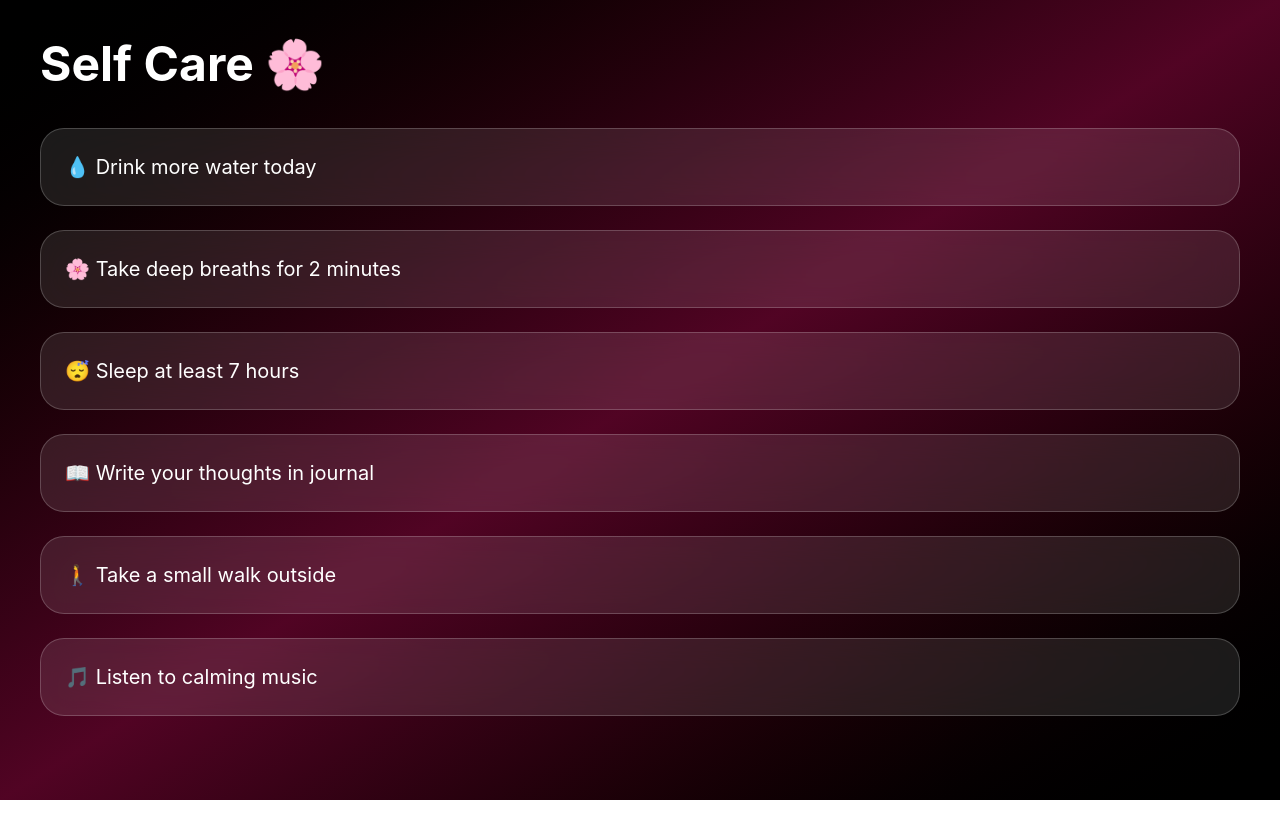
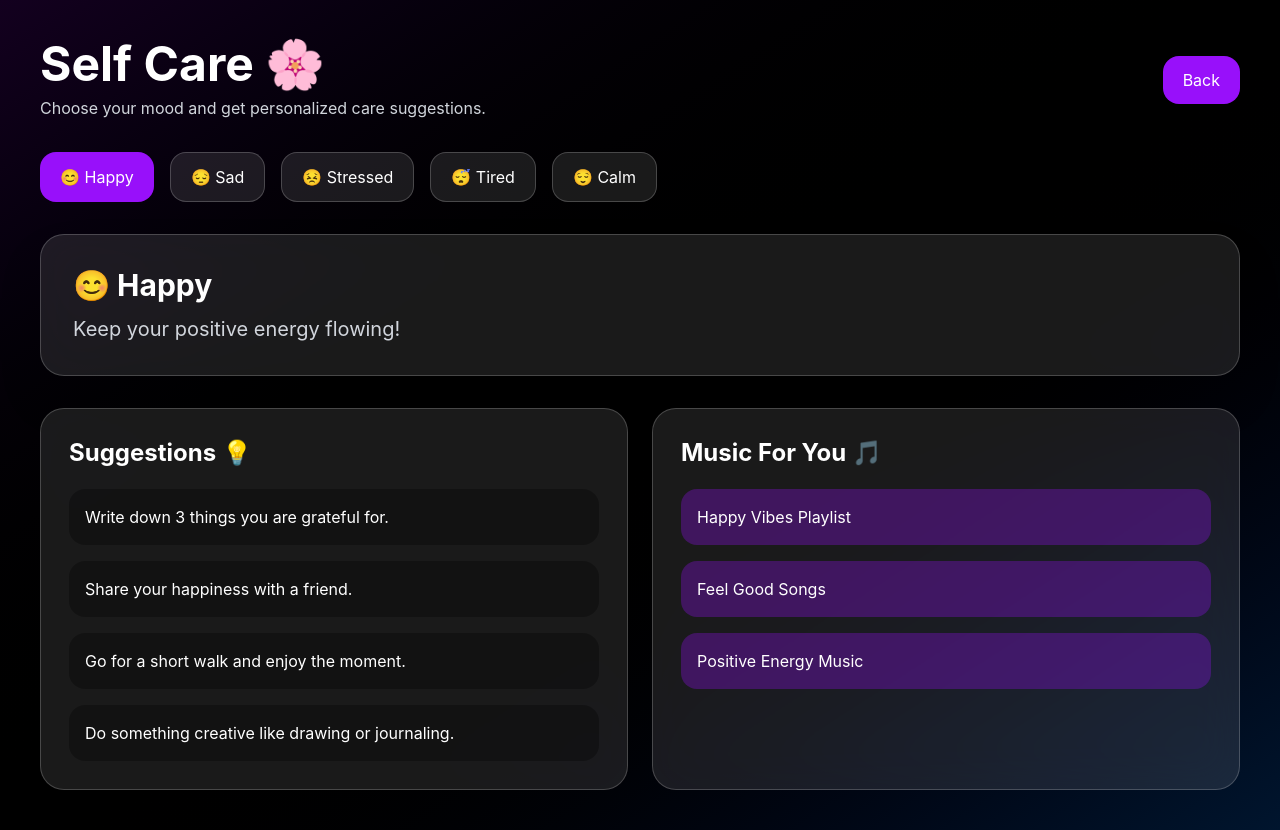
Before and after one commit to bhoomikashanbhag/auramind, a React (Vite) app: page /selfcare in a window 1280 px wide. Before the commit the page ends 800 px from the top, so only its background shows below. Built offline with nearby package versions, Linux system fonts and the light colour scheme.

Commit message:
Improve journal with AI reflection

```diff
--- a/src/pages/Journal.jsx
+++ b/src/pages/Journal.jsx
@@ -1,89 +1,189 @@
 import { useState } from "react"
 import { db } from "../firebase"
 import { addDoc, collection } from "firebase/firestore"
+import axios from "axios"
 
-function Journal() {
-    <a
-  href="/dashboard"
-  className="inline-block mb-6 bg-purple-600 hover:bg-purple-700 px-5 py-3 rounded-2xl"
->
-  ← Back to Dashboard
-</a>
+export default function Journal() {
+  const [text, setText] = useState("")
+  const [mood, setMood] = useState("😊 Happy")
+  const [entries, setEntries] = useState([])
+  const [reflection, setReflection] = useState("")
+  const [loading, setLoading] = useState(false)
 
-  const [text, setText] = useState("")
-  const [savedText, setSavedText] = useState([])
+  const moods = ["😊 Happy", "😌 Calm", "😔 Sad", "😣 Stressed", "😴 Tired"]
+
+  const quote = "Your feelings are valid. Take one gentle step at a time 💜"
 
   const saveJournal = async () => {
+    if (text.trim() === "") {
+      alert("Please write something first")
+      return
+    }
 
-  if (text.trim() === "") return
+    const newEntry = {
+      text,
+      mood,
+      date: new Date().toLocaleString()
+    }
 
     try {
+      await addDoc(collection(db, "journals"), {
+        ...newEntry,
+        createdAt: new Date()
+      })
 
-    await addDoc(
-      collection(db, "journals"),
+      setEntries([newEntry, ...entries])
+      setText("")
+      alert("Journal saved ✅")
+    } catch (error) {
+      console.log(error)
+      alert("Error saving journal")
+    }
+  }
+
+  const getAIReflection = async () => {
+    if (text.trim() === "") {
+      alert("Write your journal first")
+      return
+    }
+
+    setLoading(true)
+
+    try {
+      const response = await axios.post(
+        "https://openrouter.ai/api/v1/chat/completions",
         {
-        text: text,
-        createdAt: new Date()
+          model: "openai/gpt-3.5-turbo",
+          messages: [
+            {
+              role: "system",
+              content:
+                "You are AuraMind, a kind AI wellness journal assistant. Give a short supportive reflection, one practical suggestion, and one positive affirmation. Keep it gentle and simple."
+            },
+            {
+              role: "user",
+              content: `Mood: ${mood}. Journal: ${text}`
+            }
+          ]
+        },
+        {
+          headers: {
+            Authorization: `Bearer ${import.meta.env.VITE_OPENROUTER_KEY}`,
+            "Content-Type": "application/json"
+          }
         }
       )
 
-    setSavedText([...savedText, text])
-
-    setText("")
-
-    alert("Journal Saved ✅")
-
+      setReflection(response.data.choices[0].message.content)
     } catch (error) {
-
-    alert("Error saving journal ❌")
-
+      console.log(error)
+      alert(
+        error.response?.data?.error?.message ||
+          "AI reflection failed"
+      )
     }
 
+    setLoading(false)
   }
 
   return (
-    <div className="min-h-screen bg-gradient-to-br from-[#14001f] via-black to-[#001233] text-white p-8">
+    <div className="min-h-screen bg-gradient-to-br from-[#13001f] via-black to-[#00152e] text-white p-6 md:p-10">
 
-      <h1 className="text-5xl font-bold mb-4">
-        My Journal 📖
-      </h1>
+      <div className="flex justify-between items-center mb-8">
+        <div>
+          <p className="text-purple-300 mb-2">AuraMind Journal ✨</p>
+          <h1 className="text-4xl md:text-5xl font-bold">Reflect Your Mind</h1>
+          <p className="text-gray-300 mt-2">Write, save, and receive gentle AI reflections.</p>
+        </div>
 
-      <p className="text-gray-300 mb-8">
-        Write your thoughts and feelings here.
-      </p>
+        <a href="/dashboard" className="bg-purple-600 hover:bg-purple-700 px-5 py-3 rounded-2xl">
+          Back
+        </a>
+      </div>
+
+      <div className="bg-white/10 border border-white/20 rounded-3xl p-6 mb-8">
+        <h2 className="text-2xl font-bold mb-2">Daily Quote 💜</h2>
+        <p className="text-gray-300 text-lg">{quote}</p>
+      </div>
+
+      <div className="grid grid-cols-1 lg:grid-cols-3 gap-6">
+
+        <div className="lg:col-span-2 bg-white/10 backdrop-blur-xl border border-white/20 rounded-3xl p-7 shadow-2xl">
+
+          <h2 className="text-2xl font-bold mb-5">How do you feel?</h2>
+
+          <div className="flex flex-wrap gap-3 mb-6">
+            {moods.map((item) => (
+              <button
+                key={item}
+                onClick={() => setMood(item)}
+                className={`px-5 py-3 rounded-2xl transition ${
+                  mood === item ? "bg-purple-600" : "bg-white/10 border border-white/20"
+                }`}
+              >
+                {item}
+              </button>
+            ))}
+          </div>
 
           <textarea
             value={text}
             onChange={(e) => setText(e.target.value)}
-        placeholder="Write something..."
-        className="w-full h-60 bg-white/10 border border-white/20 rounded-3xl p-6 text-white outline-none resize-none"
+            placeholder="Write your thoughts here..."
+            className="w-full h-72 bg-black/30 border border-white/20 rounded-3xl p-6 text-white placeholder-gray-400 outline-none resize-none"
           />
 
+          <div className="flex flex-wrap gap-4 mt-6">
             <button
               onClick={saveJournal}
-        className="mt-6 bg-purple-600 hover:bg-purple-700 transition px-8 py-4 rounded-2xl text-lg font-semibold"
+              className="bg-purple-600 hover:bg-purple-700 px-7 py-4 rounded-2xl font-semibold"
             >
               Save Journal
             </button>
 
-      {/* Saved Entries */}
-      <div className="mt-10 space-y-4">
-
-        {savedText.map((entry, index) => (
-
-          <div
-            key={index}
-            className="bg-white/10 border border-white/20 p-5 rounded-2xl"
+            <button
+              onClick={getAIReflection}
+              className="bg-pink-600 hover:bg-pink-700 px-7 py-4 rounded-2xl font-semibold"
             >
-            {entry}
+              {loading ? "Thinking..." : "Get AI Reflection"}
+            </button>
+          </div>
         </div>
 
+        <div className="bg-white/10 backdrop-blur-xl border border-white/20 rounded-3xl p-7 shadow-2xl">
+          <h2 className="text-2xl font-bold mb-4">AI Reflection 🤖</h2>
+
+          {reflection ? (
+            <p className="text-gray-200 whitespace-pre-wrap leading-relaxed">
+              {reflection}
+            </p>
+          ) : (
+            <p className="text-gray-400">
+              Write your journal and click “Get AI Reflection” to receive a gentle response.
+            </p>
+          )}
+        </div>
+
+      </div>
+
+      <div className="mt-10">
+        <h2 className="text-3xl font-bold mb-5">Saved Entries 📚</h2>
+
+        {entries.length === 0 ? (
+          <p className="text-gray-400">No entries saved in this session yet.</p>
+        ) : (
+          <div className="grid grid-cols-1 md:grid-cols-2 gap-5">
+            {entries.map((entry, index) => (
+              <div key={index} className="bg-white/10 border border-white/20 rounded-3xl p-6">
+                <p className="text-purple-300 mb-2">{entry.date}</p>
+                <p className="mb-3">{entry.mood}</p>
+                <p className="text-gray-300">{entry.text}</p>
+              </div>
             ))}
-
+          </div>
+        )}
       </div>
 
     </div>
   )
 }
-
-export default Journal
--- a/src/pages/SelfCare.jsx
+++ b/src/pages/SelfCare.jsx
@@ -1,48 +1,159 @@
+import { useState } from "react"
+
 export default function SelfCare() {
+  const [mood, setMood] = useState("happy")
 
-  const tips = [
+  const data = {
+    happy: {
+      title: "😊 Happy",
+      message: "Keep your positive energy flowing!",
+      suggestions: [
+        "Write down 3 things you are grateful for.",
+        "Share your happiness with a friend.",
+        "Go for a short walk and enjoy the moment.",
+        "Do something creative like drawing or journaling."
+      ],
+      music: [
+        { name: "Happy Vibes Playlist", link: "https://www.youtube.com/results?search_query=happy+vibes+playlist" },
+        { name: "Feel Good Songs", link: "https://www.youtube.com/results?search_query=feel+good+songs" },
+        { name: "Positive Energy Music", link: "https://www.youtube.com/results?search_query=positive+energy+music" }
+      ]
+    },
 
-    "💧 Drink more water today",
+    sad: {
+      title: "😔 Sad",
+      message: "It’s okay to feel low. Be gentle with yourself.",
+      suggestions: [
+        "Take slow deep breaths for 2 minutes.",
+        "Write your feelings in your journal.",
+        "Talk to someone you trust.",
+        "Drink water and rest for a while.",
+        "Remind yourself: this feeling will pass."
+      ],
+      music: [
+        { name: "Healing Music", link: "https://www.youtube.com/results?search_query=healing+music+for+sadness" },
+        { name: "Calm Piano", link: "https://www.youtube.com/results?search_query=calm+piano+music" },
+        { name: "Comfort Songs", link: "https://www.youtube.com/results?search_query=comfort+songs+playlist" }
+      ]
+    },
 
-    "🌸 Take deep breaths for 2 minutes",
+    stressed: {
+      title: "😣 Stressed",
+      message: "Pause. Breathe. You don’t have to solve everything now.",
+      suggestions: [
+        "Try box breathing: inhale 4, hold 4, exhale 4.",
+        "Close your eyes and relax your shoulders.",
+        "Break your task into one small step.",
+        "Avoid phone scrolling for 10 minutes.",
+        "Stretch your neck and hands."
+      ],
+      music: [
+        { name: "Stress Relief Music", link: "https://www.youtube.com/results?search_query=stress+relief+music" },
+        { name: "Meditation Music", link: "https://www.youtube.com/results?search_query=meditation+music+for+stress" },
+        { name: "Rain Sounds", link: "https://www.youtube.com/results?search_query=rain+sounds+for+relaxation" }
+      ]
+    },
 
-    "😴 Sleep at least 7 hours",
+    tired: {
+      title: "😴 Tired",
+      message: "Your body needs rest. Listen to it.",
+      suggestions: [
+        "Take a 20-minute power nap.",
+        "Drink water slowly.",
+        "Avoid caffeine late in the day.",
+        "Do light stretching.",
+        "Sleep early tonight if possible."
+      ],
+      music: [
+        { name: "Sleep Music", link: "https://www.youtube.com/results?search_query=sleep+music" },
+        { name: "Deep Relaxation Sounds", link: "https://www.youtube.com/results?search_query=deep+relaxation+music" },
+        { name: "Soft Instrumental Music", link: "https://www.youtube.com/results?search_query=soft+instrumental+sleep+music" }
+      ]
+    },
 
-    "📖 Write your thoughts in journal",
-
-    "🚶 Take a small walk outside",
-
-    "🎵 Listen to calming music"
-
-  ]
+    calm: {
+      title: "😌 Calm",
+      message: "Beautiful. Protect this peaceful energy.",
+      suggestions: [
+        "Read something peaceful.",
+        "Do a short gratitude journal.",
+        "Keep your phone aside for 15 minutes.",
+        "Enjoy silence or soft music.",
+        "Plan your next task slowly."
+      ],
+      music: [
+        { name: "Calm Music", link: "https://www.youtube.com/results?search_query=calm+music" },
+        { name: "LoFi Relax Beats", link: "https://www.youtube.com/results?search_query=lofi+relax+beats" },
+        { name: "Peaceful Morning Music", link: "https://www.youtube.com/results?search_query=peaceful+morning+music" }
+      ]
+    }
+  }
 
   return (
+    <div className="min-h-screen bg-gradient-to-br from-[#13001f] via-black to-[#00152e] text-white p-6 md:p-10">
 
-    <div className="min-h-screen bg-gradient-to-br from-black via-pink-950 to-black text-white p-10">
+      <div className="flex justify-between items-center mb-8">
+        <div>
+          <h1 className="text-4xl md:text-5xl font-bold mb-2">Self Care 🌸</h1>
+          <p className="text-gray-300">Choose your mood and get personalized care suggestions.</p>
+        </div>
 
-      <h1 className="text-5xl font-bold mb-10">
-        Self Care 🌸
-      </h1>
+        <a href="/dashboard" className="bg-purple-600 hover:bg-purple-700 px-5 py-3 rounded-2xl">
+          Back
+        </a>
+      </div>
 
-      <div className="grid gap-6">
+      <div className="flex flex-wrap gap-4 mb-8">
+        {Object.keys(data).map((key) => (
+          <button
+            key={key}
+            onClick={() => setMood(key)}
+            className={`px-5 py-3 rounded-2xl transition hover:scale-105 ${
+              mood === key ? "bg-purple-600" : "bg-white/10 border border-white/20"
+            }`}
+          >
+            {data[key].title}
+          </button>
+        ))}
+      </div>
 
-        {tips.map((tip, index) => (
+      <div className="bg-white/10 backdrop-blur-xl border border-white/20 rounded-3xl p-8 mb-8 shadow-2xl">
+        <h2 className="text-3xl font-bold mb-3">{data[mood].title}</h2>
+        <p className="text-gray-300 text-xl">{data[mood].message}</p>
+      </div>
 
-          <div
-            key={index}
-            className="bg-white/10 backdrop-blur-lg border border-white/20 p-6 rounded-3xl text-xl"
-          >
+      <div className="grid grid-cols-1 md:grid-cols-2 gap-6">
 
-            {tip}
+        <div className="bg-white/10 backdrop-blur-xl border border-white/20 rounded-3xl p-7">
+          <h3 className="text-2xl font-bold mb-5">Suggestions 💡</h3>
 
+          <div className="space-y-4">
+            {data[mood].suggestions.map((tip, index) => (
+              <div key={index} className="bg-black/30 p-4 rounded-2xl">
+                {tip}
+              </div>
+            ))}
           </div>
+        </div>
 
-        ))}
+        <div className="bg-white/10 backdrop-blur-xl border border-white/20 rounded-3xl p-7">
+          <h3 className="text-2xl font-bold mb-5">Music For You 🎵</h3>
+
+          <div className="space-y-4">
+            {data[mood].music.map((song, index) => (
+              <a
+                key={index}
+                href={song.link}
+                target="_blank"
+                className="block bg-purple-600/30 hover:bg-purple-600 transition p-4 rounded-2xl"
+              >
+                {song.name}
+              </a>
+            ))}
+          </div>
+        </div>
 
       </div>
-
     </div>
-
   )
-
 }
```
Lines whose indentation alone changed are shown as unchanged.
